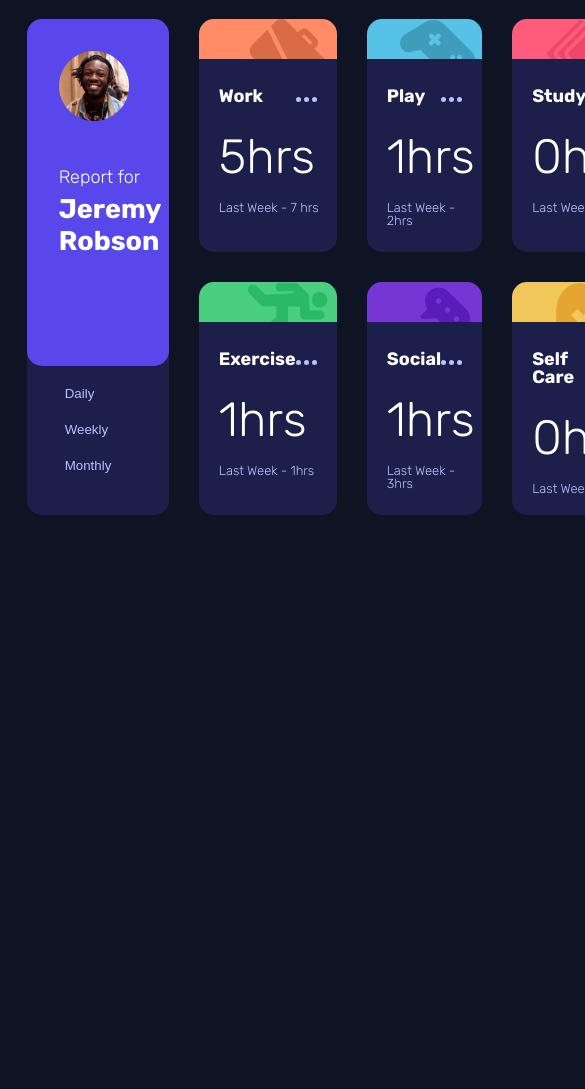
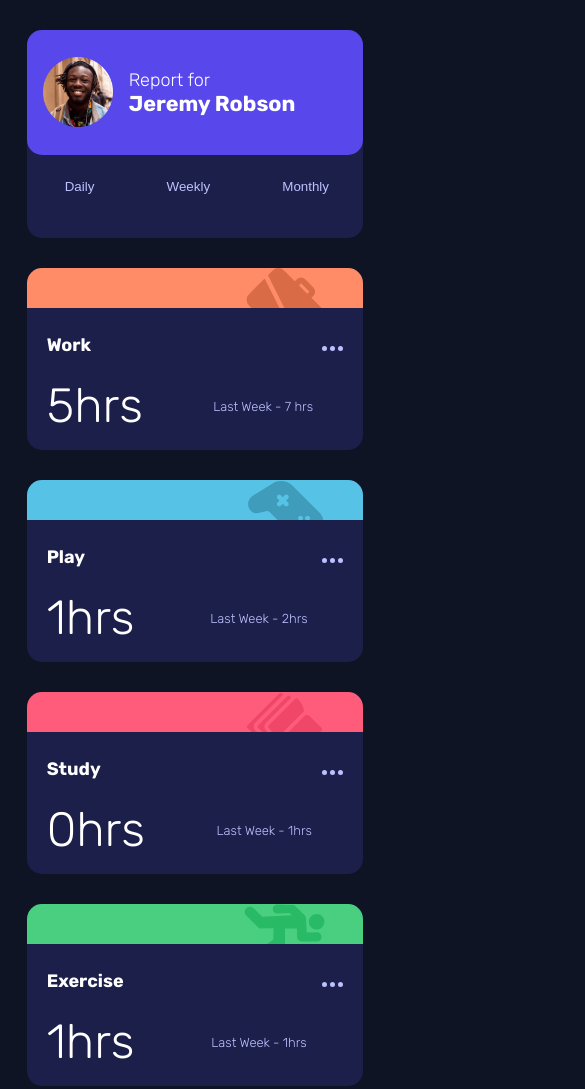
Before and after one commit to akin-holo/frontendmentor-junior-challenge-3, a plain HTML site: page index.html in a window 390 px wide. Shown: the top 1089 px of the page, 585 px wide, since content can reach past the window. Before the commit the page ends 844 px from the top, so only its background shows below. Drawn offline with Linux system fonts and the light colour scheme.

Commit message:
Apply breakpoints

```diff
--- a/index.html
+++ b/index.html
@@ -33,8 +33,10 @@
          <section class="profile-card">
             <div class="profile">
                <img class="jeremy-img" src="assets/image-jeremy.png" alt="Jeremy Robson" width="70">
+               <div class="">
                   <span class="report-for">Report for</span>
                   <h1 class="name">Jeremy Robson</h1>
+               </div>
             </div>
             <div class="date">
                <button id="dailyRecord">Daily</button>
@@ -52,8 +54,11 @@
                   <img class="three-dot" src="assets/icon-ellipsis.svg" alt="three dots">
                </div>
             </div>
+            <div class="para-wrap">
                <p class="current" id="workCurrentHRS"></p>
                <p class="previous" id="workPreviousHRS"></p>
+            </div>
+
          </section>
 
          <!-- Play-->
@@ -65,8 +70,10 @@
                   <img class="three-dot" src="assets/icon-ellipsis.svg" alt="three dots">
                </div>
             </div>
+            <div class="para-wrap">
                <p class="current" id="playCurrentHRS"></p>
                <p class="previous" id="playPrevioustHRS"></p>
+            </div>
          </section>
 
          <!-- Study-->
@@ -78,8 +85,10 @@
                   <img class="three-dot" src="assets/icon-ellipsis.svg" alt="three dots">
                </div>
             </div>
+            <div class="para-wrap">
                <p class="current" id="studyCurrentHRS"></p>
                <p class="previous" id="studyPreviousHRS"></p>
+            </div>
          </section>
 
          <!-- Exercise-->
@@ -91,8 +100,10 @@
                   <img class="three-dot" src="assets/icon-ellipsis.svg" alt="three dots">
                </div>
             </div>
+            <div class="para-wrap">
                <p class="current" id="exerciseCurrentHRS"></p>
                <p class="previous" id="exercisePreviousHRS"></p>
+            </div>
          </section>
 
          <!-- Social-->
@@ -104,8 +115,10 @@
                   <img class="three-dot" src="assets/icon-ellipsis.svg" alt="three dots">
                </div>
             </div>
+            <div class="para-wrap">
                <p class="current" id="socialCurrentHRS"></p>
                <p class="previous" id="socialPreviousHRS"></p>
+            </div>
          </section>
 
          <!-- Self-Care-->
@@ -117,8 +130,10 @@
                   <img class="three-dot" src="assets/icon-ellipsis.svg" alt="three dots">
                </div>
             </div>
+            <div class="para-wrap">
                <p class="current" id="selfCareCurrentHRS"></p>
                <p class="previous" id="selfCarePreviousHRS"></p>
+            </div>
          </section>
 
          <script src="script.js"></script>
--- a/script.js
+++ b/script.js
@@ -10,13 +10,13 @@ const dailyRecordButton = document.getElementById("dailyRecord");
 const WeeklyRecordButton = document.getElementById("WeeklyRecord");
 const monthlyRecordButton = document.getElementById("monthlyRecord");
 
-dailyRecordButton.addEventListener("click", defaultValue);
-WeeklyRecordButton.addEventListener("click", (e) => {
-   weeklyData();
-   e.currentTarget.style.color = "white";
-});
+dailyRecordButton.addEventListener("click", () => defaultValue(allPreriodData));
+WeeklyRecordButton.addEventListener("click", weeklyData);
+monthlyRecordButton.addEventListener("click", monthlyData);
 
-monthlyRecordButton.addEventListener("click", monthlyData);
+let workCurrentHRS = document.getElementById("workCurrentHRS");
+let workPreviousHRS = document.getElementById("workPreviousHRS");
+
 
 const hour = "hrs";
 const lastWeek = "Last Week -";
@@ -38,7 +38,7 @@ fetch('data.json')
    })
    .catch(error => console.error('Error fetching data:', error));
 
-async function defaultValue(data) {
+function defaultValue(data) {
    let workData = data.find(prop => prop.title === "Work");
    let playData = data.find(prop => prop.title === "Play");
    let studyData = data.find(prop => prop.title === "Study");
@@ -50,9 +50,6 @@ async function defaultValue(data) {
    if(workData) {
       function dailyWorkValue() {
          let dailyWorkValue = workData.timeframes.daily;
-
-         // let workCurrentHRS = document.getElementById("workCurrentHRS");
-         // let workPreviousHRS = document.getElementById("workPreviousHRS");
 
          workCurrentHRS.textContent = `${dailyWorkValue.current}${hour}`;
          workPreviousHRS.textContent = `${lastWeek} ${dailyWorkValue.previous} ${hour}`
@@ -223,4 +220,6 @@ function monthlyData() {
       selfCarePreviousHRS.textContent = `${lastWeek} ${monthlyData.previous}${hour}`
    }
    monthlyData();
-}
+};
+
+// chance button color when active
--- a/styles.css
+++ b/styles.css
@@ -161,3 +161,47 @@ h1 {
    margin: 0 auto 20px 20px;
    font-size: 13px;
 }
+
+
+@media screen and (max-width: 900px) {
+   main {
+      margin: 30px auto;
+   }
+   .container {
+      grid-template-columns: 1fr;
+      grid-template-rows: auto;
+   }
+
+   .profile-card {
+      padding-bottom: 30px;
+   }
+   .profile {
+      display: flex;
+      align-items: center;
+   }
+   .jeremy-img {
+      margin: 1rem;
+   }
+   .report-for {
+      /* display: block; */
+      margin: auto;
+   }
+   h1 {
+      width: 100%;
+      margin: auto;
+      font-size: 1.2em;
+   }
+
+   .date {
+      display: flex;
+      padding-bottom: 30px;
+   }
+
+   .para-wrap {
+      display: flex;
+      align-items: center;
+   }
+   /* .current {
+      display: inline-flex;
+   } */
+}
```
Lines whose indentation alone changed are shown as unchanged.
